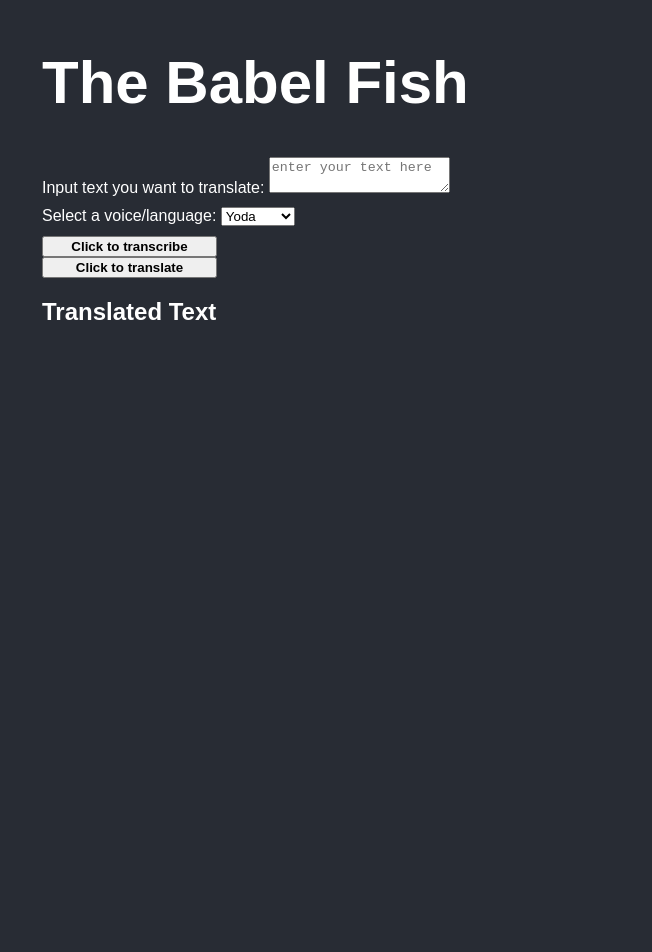
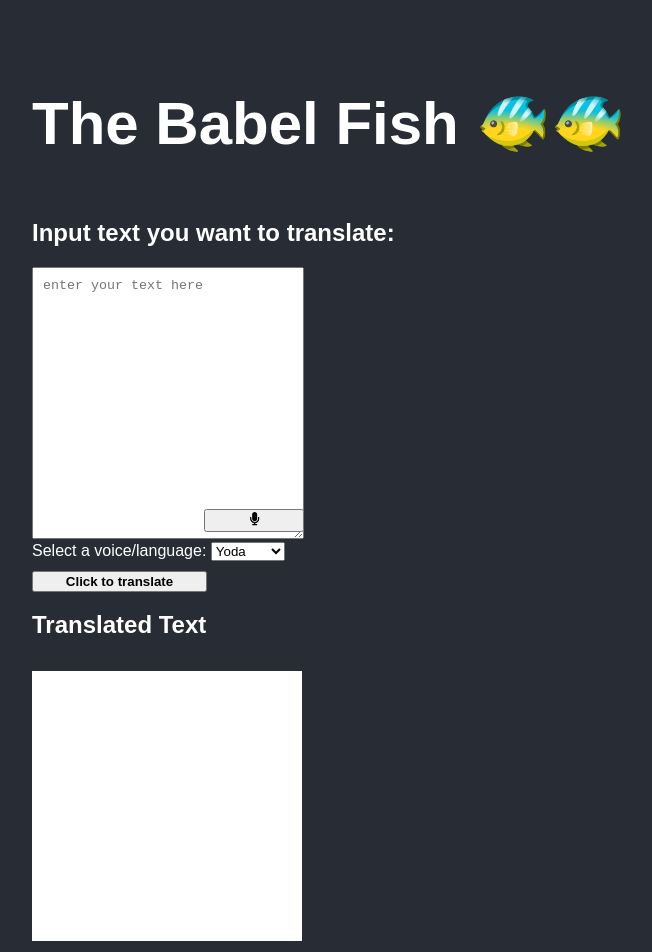
Before and after one commit to ParadoxicalNerd/hello-world-babel-fish, a React (Create React App) app in the folder frontend/: page / in a window 1280 px wide. Shown: the top 952 px of the page, without its empty margins (16-668 px from the left). Before the commit the page ends 800 px from the top, so only its background shows below. Built offline with nearby package versions, Linux system fonts and the light colour scheme.

Commit message:
Made it look better

```diff
--- a/frontend/package.json
+++ b/frontend/package.json
@@ -9,6 +9,7 @@
     "microsoft-cognitiveservices-speech-sdk": "^1.13.1",
     "react": "^16.14.0",
     "react-dom": "^16.14.0",
+    "react-icons": "^3.11.0",
     "react-scripts": "3.4.3"
   },
   "scripts": {
--- a/frontend/src/App.js
+++ b/frontend/src/App.js
@@ -1,6 +1,8 @@
 import * as Speech from "microsoft-cognitiveservices-speech-sdk";
 import React, { useRef, useState } from 'react'
 import './style.css';
+import { FaMicrophone } from 'react-icons/fa'
+import { GiSpeaker } from 'react-icons/gi'
 
 const App = () => {
     let [input, setInput] = useState('');
@@ -72,12 +74,11 @@
 
     return (
         <div style={{ display: "flex", flexDirection: "column" }}>
-            <h1>The Babel Fish</h1>
+            <h1>The Babel Fish 🐠🐠</h1>
             <form>
-                <label>
-                    Input text you want to translate:{'  '}
-                    <textarea value={input} placeholder="enter your text here" onChange={e => setInput(e.target.value)} />
-                </label>
+                <h2>Input text you want to translate:{'  '}</h2>
+                <textarea value={input} placeholder="enter your text here" onChange={e => setInput(e.target.value)} />
+                <button type="button" id="transcribe" onClick={e => transcribe()} ><FaMicrophone /> </button>
             </form>
             <span>
                 Select a voice/language:{'  '}
@@ -87,14 +88,14 @@
                     <option value="gungan">Gungam</option>
                 </select>
             </span>
-            <button onClick={e => transcribe()} >Click to transcribe</button>
+
 
             <button onClick={e => translator()}>Click to translate</button>
 
             <h2>Translated Text</h2>
             <p>{translated}</p>
 
-            {(translated != '') && <button onClick={e => playback()} >Click for playback</button>}
+            {(translated != '') && <button id='speaker' onClick={e => playback()} ><GiSpeaker /></button>}
 
         </div>
     );
--- a/frontend/src/style.css
+++ b/frontend/src/style.css
@@ -1,7 +1,7 @@
 body {
   background-color: #282c34;
   color: white;
-  padding-left: 50px;
+  padding: 40px;
   font-family: Arial;
   text-align: center;
 }
@@ -18,8 +18,14 @@
 }
 
 p {
-  font-family: verdana;
-  font-size: 20px;
+  font-family: 'Courier New', Courier, monospace;
+  font-size: 12px;
+  text-align: left;
+  color:black;
+  background-color: white;
+  width: 250px;
+  height: 250px;
+  padding: 10px;
 }
 
 form {
@@ -37,3 +43,26 @@
   font-weight: bold;
   width: 175px;
 }
+
+form{
+  display: flex;
+  flex-direction: column;
+}
+
+form textarea{
+  height: 250px;
+  width: 250px;
+  padding:10px;
+}
+
+#transcribe{
+  width: 100px;
+  margin-top: -30px;
+  margin-left: 172.233px;
+}
+
+#speaker{
+  width: 100px;
+  margin-top: -40px;
+  margin-left: 170px;
+}
```
Also changed, not shown: 1 other file (tests, documents, lock files or other folders).
